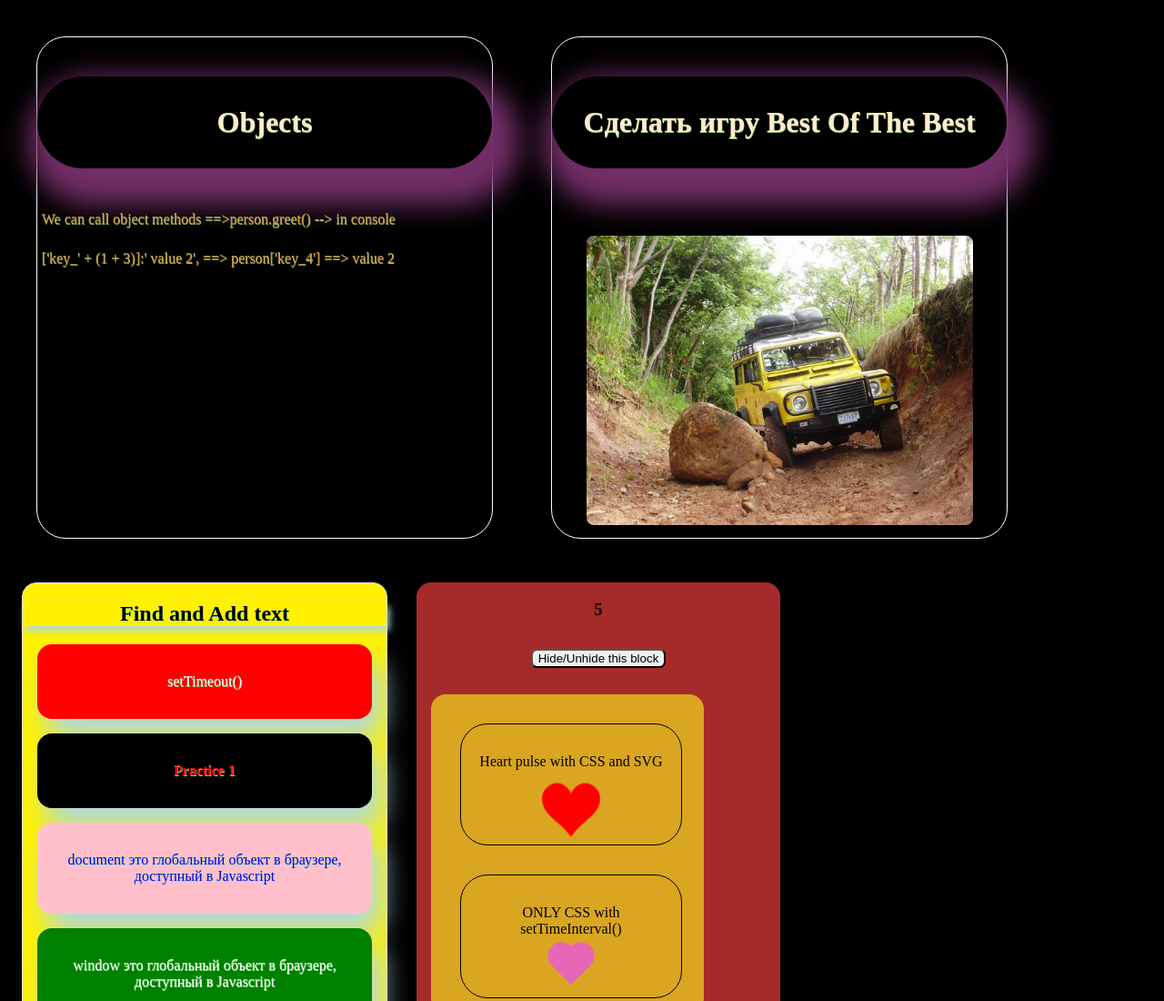
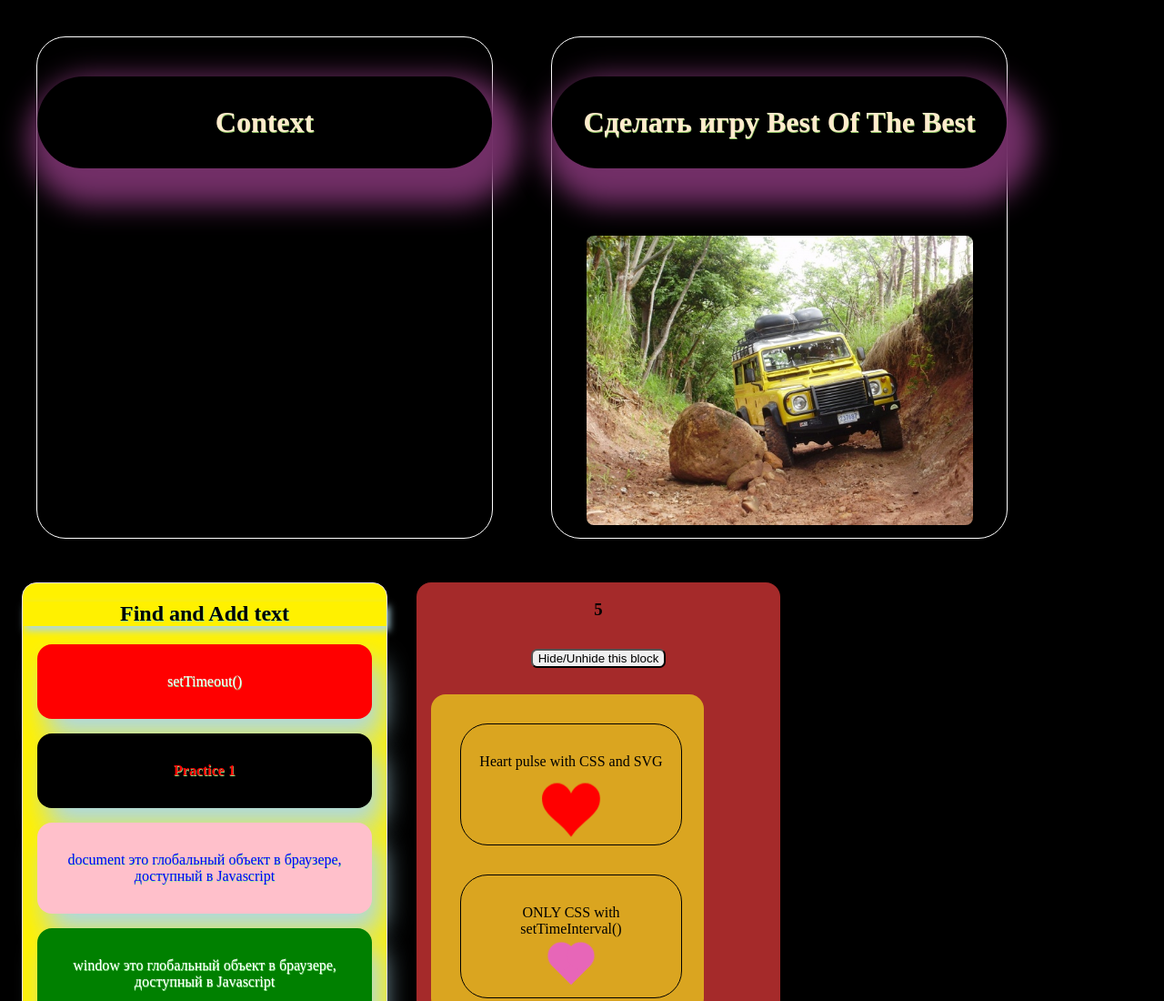
Before and after one commit to pavel88silber/practice-1, a website: page index.html in a window 1280 px wide. Shown: the top 1100 px of the page at 91% size. Drawn offline with Linux system fonts and the light colour scheme.

Commit message:
continue logger (context THIS)

```diff
--- /dev/null
+++ b/context.js
@@ -0,0 +1,27 @@
+// const person = new Object()
+console.log('----------------------------------------------------------------')
+console.log('------------------------- Universal method  with (contex) ---------------------------------------')
+const person = {
+    firstName: 'Vladilen',
+    lastName: 'Minin',
+    year: 1993,
+    language: ['ru', 'he', 'en'],
+    greet:() => {
+        console.log('Hello  from method!')
+    },
+    info:() => {
+        console.log('this:', this);
+        console.info('Human name: ' + person.firstName);
+    }
+}
+
+// person.info()
+
+// console.log(person.firstName.blink())
+//document.getElementById('textRow3').innerHTML = person.year
+
+const logger = {
+    keys() {
+        console.log(keys);
+    }
+}
--- a/index.html
+++ b/index.html
@@ -9,11 +9,9 @@
 </head>
 <body id="mainBody">
 
-
     <div class="botbDiv">
-        <h4>Objects</h4>
-        <p id="textRow" class="txtP"></p>
-        <p id="textRow2" class="txtP"></p>
+        <h4>Context</h4>
+        <p id="textRow3" class="txtP"></p>
     </div>
 
     <div class="botbDiv">
@@ -67,7 +65,7 @@
     </div>
 
      <script src="index.js"></script>
-     <script src="object.js"></script>
+     <script src="context.js"></script>
 
 </body>
 </html>
--- a/index.js
+++ b/index.js
@@ -65,8 +65,8 @@ setInterval(()=> {
 
 
 const shapePlus = document.getElementById('shapePlus')  // HTML ELEMENT
-console.log('shapePlus => ' + shapePlus)
-console.log('shapePlus.lastChild => ' + shapePlus.lastChild)
+// console.log('shapePlus => ' + shapePlus)
+// console.log('shapePlus.lastChild => ' + shapePlus.lastChild)
 
 
 // ON CLICK CHANGE COLOR OF ELEMENT
--- a/object.js
+++ /dev/null
@@ -1,18 +0,0 @@
-// const person = new Object()
-const person = {
-    firstName: 'Vladilen',
-    lastName: 'Minin',
-    year: 1993,
-    'complex key':'complex value',
-    ['key_' + (1 + 3)]:'value 2',
-    language: ['ru', 'he', 'en'],
-    greet:() => {
-        console.log('Hello  from method!')
-        return 'person.greet() --> in console'
-    }
-}
-
-// console.log(person.firstName.blink())
-document.getElementById('textRow').innerHTML = person.year
-document.getElementById('textRow2').innerHTML = "['key_' + (1 + 3)]:' value 2',  ==>  " +  "  person['key_4']  ==>  "  + person['key_4']
-document.getElementById('textRow').innerHTML = 'We can call object methods  ==>' + person.greet()
```
